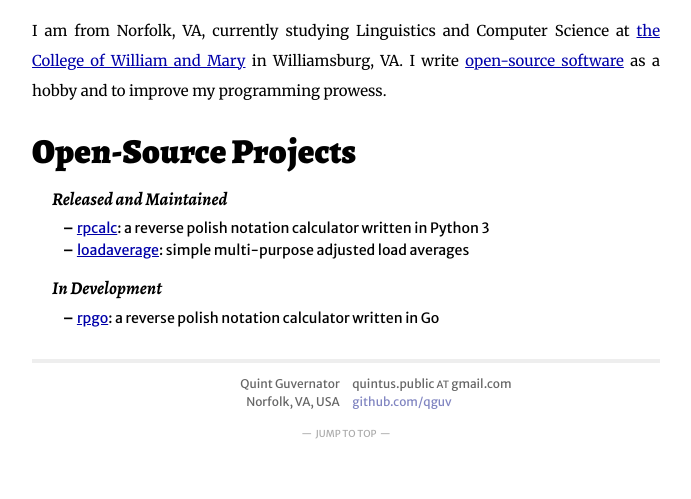
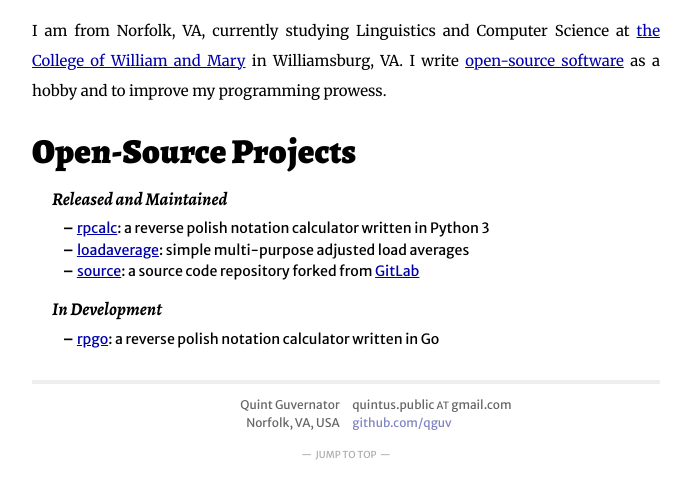
Before and after one commit to hawkw/qguv.github.io, a Jekyll site: the page built from index.md, in a window 1280 px wide, cut to the strip 200-930 px from the top of the page. Shown: the top 499 px of the strip, without its empty margins (294-985 px from the left). Built offline with Jekyll 4.4.1, drawn with Linux system fonts in a browser that asks for light colours; some web fonts are replaced; Markdown is read by kramdown in place of the engine named in the settings.

Commit message:
add link to src.nascifi

```diff
--- a/index.md
+++ b/index.md
@@ -15,6 +15,7 @@ I write [open-source software](#open-source-projects) as a hobby and to improve
 #### Released and Maintained
 - [rpcalc](http://qguv.github.io/rpcalc): a reverse polish notation calculator written in Python 3
 - [loadaverage](https://github.com/qguv/loadaverage): simple multi-purpose adjusted load averages
+- [source](http://nascifi.com/src): a source code repository forked from [GitLab](http://gitlab.org/)
 
 #### In Development
 - [rpgo](https://github.com/qguv/rpgo): a reverse polish notation calculator written in Go
```
